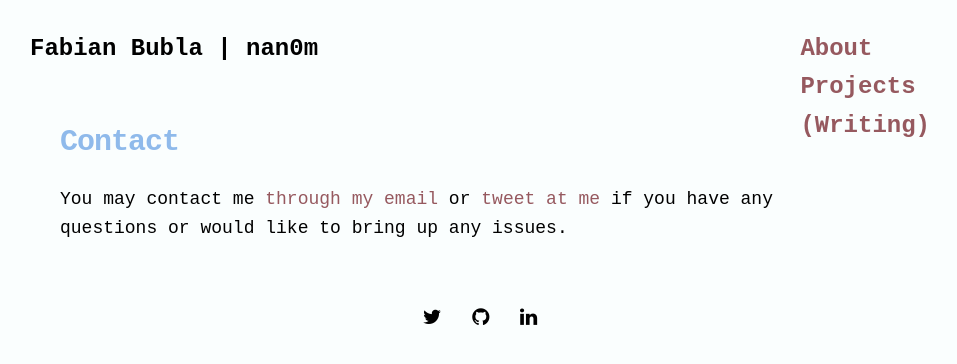
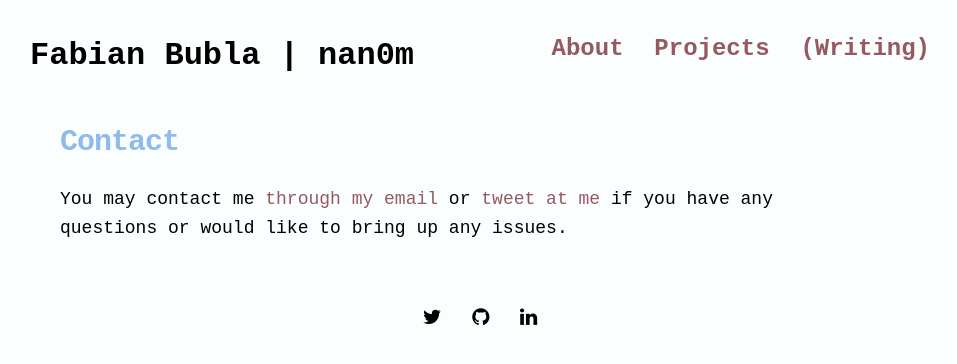
Before and after one commit to nan0m/nan0m.github.io, a Jekyll site: the page built from pages/contact.md, in a window 1280 px wide. Shown: the top 364 px of the page, without its empty margins (160-1117 px from the left). Built offline with Jekyll 4.4.1, drawn with Linux system fonts in a browser that asks for light colours; nearby versions of some CDN libraries; some web fonts are replaced.

Commit message:
test mobile

```diff
--- a/_sass/3-sections/_header.sass
+++ b/_sass/3-sections/_header.sass
@@ -4,7 +4,8 @@ header
     float: left
     margin: 30px
     font:
-      size: 24px
+      //size: 24px
+      size: 2.5vw
       weight: 700
     a
       display: inline-block
@@ -12,10 +13,6 @@ header
       &:hover
         color: $accent-color
   nav
-    //this is my custom wrap thing
-    display: flex
-    flex-wrap: wrap
-    flex-direction: column
     float: right
     margin: 30px 30px 0 0
     a
```
